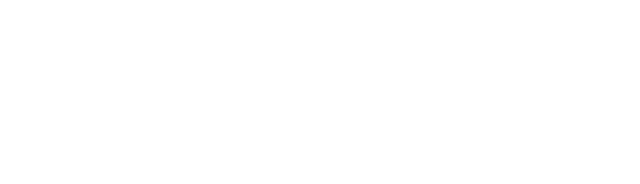
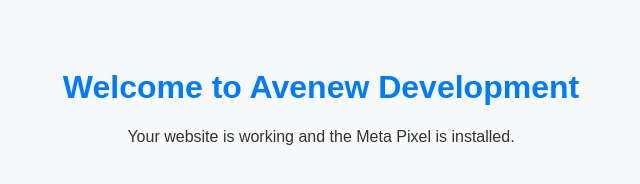
Before and after one commit to haneenbabel/haneenbabel.github.io, a plain HTML site: page index.html in a window 1280 px wide. Shown: the whole page, without its empty margins (319-959 px from the left). Drawn offline with Linux system fonts and the light colour scheme.

Commit message:
Update index.html

```diff
--- a/index.html
+++ b/index.html
@@ -23,8 +23,22 @@
          src="https://www.facebook.com/tr?id=1420232976093382&ev=PageView&noscript=1" />
   </noscript>
   <!-- End Meta Pixel Code -->
+
+  <style>
+    body {
+      font-family: Arial, sans-serif;
+      padding: 40px;
+      text-align: center;
+      background-color: #f8f9fa;
+      color: #333;
+    }
+    h1 {
+      color: #007bff;
+    }
+  </style>
 </head>
 <body>
-  <!-- Your website content goes here -->
+  <h1>Welcome to Avenew Development</h1>
+  <p>Your website is working and the Meta Pixel is installed.</p>
 </body>
 </html>
```
